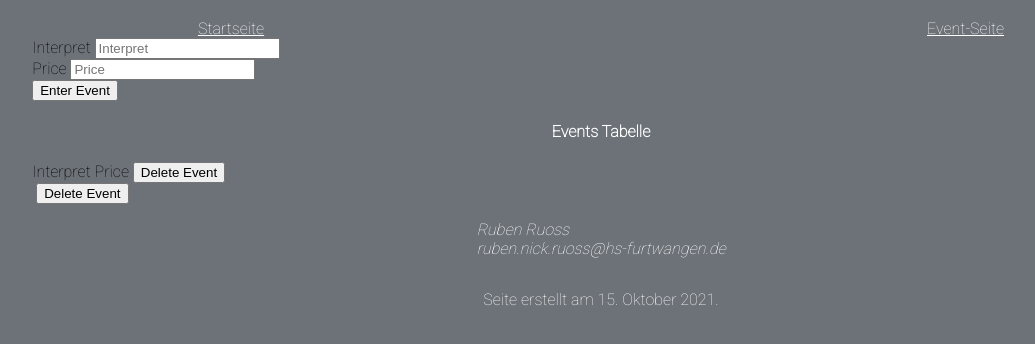
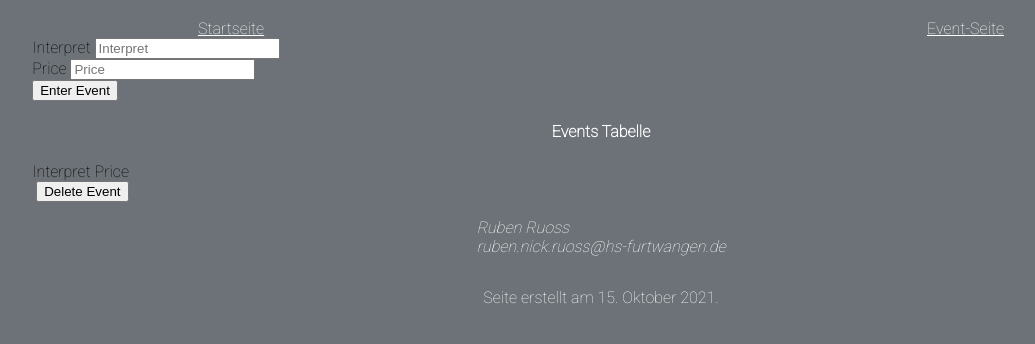
Before and after one commit to RubenRuoss/Abgaben, a plain HTML site: page Aufgabe4/Event-Seite.html in a window 1280 px wide. Both pictures are taken after a click on the button "Enter Event". Shown: the part 62-406 px from the top of the page, without its empty margins (39-1074 px from the left). Drawn offline with Linux system fonts and the light colour scheme.

Commit message:
Delete klappt

```diff
--- a/Aufgabe4/Event-Seite.html
+++ b/Aufgabe4/Event-Seite.html
@@ -40,7 +40,7 @@
                     <tr>
                         <th id="interpretSpalte">Interpret</th>
                         <th id="priceSpalte">Price</th>
-                        <th id="deleteSpalte"><button class="deleteButton" type="submit">Delete Event</button></th>
+                        <th id="deleteSpalte"></th>
                     </tr>
                 </div>
             </main>
--- a/Aufgabe4/script.js
+++ b/Aufgabe4/script.js
@@ -4,52 +4,30 @@
     const inputIntpret = document.getElementById("interpretInput");
     const inputPrice = document.getElementById("priceInput");
     const output = document.getElementById("output");
-    const interpretSpalte = document.getElementById("interpretSpalte");
     const myButton = document.getElementById("enterButton");
     myButton.addEventListener("click", mybuttonHandler);
-    /*console.log(inputIntpret);
-    console.log(inputPrice);
-    */
-    /*let eventListe: Events [];
-
-    class Events {
-        private interpret: string;
-        private price: string;
-
-        constructor(interpret: string, price: string, date: Date) {
-            this.interpret = interpret;
-            this.price = price;
-        }
-    }*/
     function mybuttonHandler() {
         let interpretValue = inputIntpret.value;
         let priceValue = inputPrice.value;
-        let reiheZähler = 1;
         const newDelete = document.createElement("button");
         newDelete.textContent = "Delete Event";
         newDelete.className = "deleteButton";
         newDelete.type = "submit";
-        newDelete.id = String(reiheZähler);
         newDelete.addEventListener("click", deleteButtonHandler);
         const newInterpretElement = document.createElement("td");
         newInterpretElement.textContent = interpretValue;
         const newPriceElement = document.createElement("td");
         newPriceElement.textContent = priceValue;
         const newReihe = document.createElement("tr");
-        newReihe.id = String(reiheZähler);
-        reiheZähler++;
         output.appendChild(newReihe);
         newReihe.appendChild(newInterpretElement);
         newReihe.appendChild(newPriceElement);
         newReihe.appendChild(newDelete);
+        function deleteButtonHandler() {
+            newReihe.removeChild(newInterpretElement);
+            newReihe.removeChild(newPriceElement);
+            newReihe.removeChild(newDelete);
+        }
     }
-    function deleteButtonHandler() {
-        // const reihe = document.getElementById());
-    }
-    /*let eventTabelleReiheHinzufügen: HTMLElement = document.createElement("tr");
-    let eventTabelleEintragHinzufügen: HTMLElement = document.createElement("td");
-    eventTabelleReiheHinzufügen.appendChild(eventTabelleEintragHinzufügen);
-    eventTabelleEintragHinzufügen.textContent = "Events";
-    document.getElementById("output").appendChild(eventTabelleReiheHinzufügen);*/
 })(EventTabelle || (EventTabelle = {}));
 //# sourceMappingURL=script.js.map
```
Also changed, not shown: Aufgabe4/script.ts (+6 -29 lines), 1 other file.
